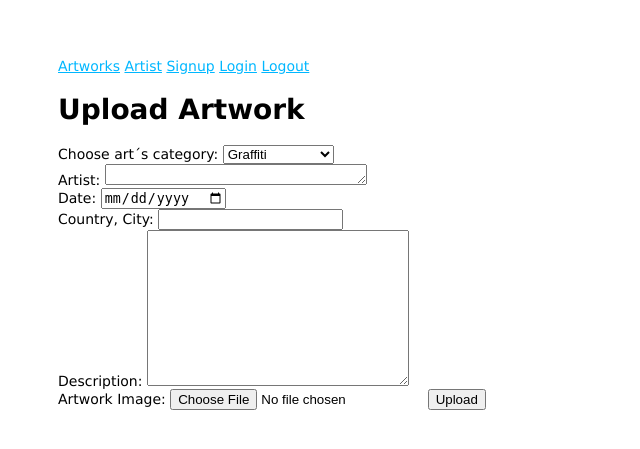
After one commit to Flo-Baker/buena-vista-streetart-club, a Node server app: page /artwork/upload in a window 1280 px wide. The commit adds this page. Shown: the top 449 px of the page, without its empty margins (0-640 px from the left). Run offline with Node 20, Linux system fonts and the light colour scheme; some libraries are stand-ins or nearby versions.

Commit message:
created Art model, artwork routes, view

```diff
--- a/app.js
+++ b/app.js
@@ -32,9 +32,13 @@ app.use("/", index);
 const authRoutes = require("./routes/auth.routes");
 app.use("/auth", authRoutes);
 
-// 2. Route -> Profile
+// 2. Route -> profile
 const profileRoutes = require("./routes/profile.routes");
 app.use("/profile", profileRoutes);
+
+// 3. Route -> artworks
+const artworkRoutes = require("./routes/artwork.routes");
+app.use("/artwork", artworkRoutes);
 
 // ❗ To handle errors. Routes that don't exist or errors that you handle in specific routes
 require("./error-handling")(app);
--- /dev/null
+++ b/routes/artwork.routes.js
@@ -0,0 +1,37 @@
+const router = require("express").Router();
+const Art = require("../models/Art.model");
+const ArtModel = require("../models/Art.model");
+
+// GET artworks/overview
+router.get("/overview", (req, res, next) => {
+    res.render("artworks/overview.hbs");
+  });
+
+// GET artworks/list
+router.get("/list", (req, res, next) => {
+    res.render("artworks/list.hbs");
+  });
+
+// GET artworks/upload
+router.get("/upload", (req, res, next) => {
+    const artwork = [ 'Graffiti', 'Sticker', 'Urban Knitting', 'Graphic Poster', 'Paper Works', 'Mosaic', 'Stencil' ];
+    res.render("artworks/upload.hbs", {artwork});
+  });
+
+// POST artworks/upload
+router.post("/upload", (req, res, next) => {
+    // Add a new artwork
+    const { category, artist, date, location, artworkImage } = req.body;
+    Art.create({ category, artist, date, location, artworkImage })
+      .then((art) => {
+        console.log("Here is the new artwork you have spotted.", art);
+        res.redirect("/overview");
+      })
+      .catch((err) => {
+        console.log("An error has occured while uploading an artwork.");
+      });
+  });
+
+
+
+module.exports = router;
--- /dev/null
+++ b/views/artworks/list.hbs
@@ -0,0 +1 @@
+<h1>Available Artworks</h1>
--- /dev/null
+++ b/views/artworks/overview.hbs
@@ -0,0 +1 @@
+<h1>Artworks</h1>
--- /dev/null
+++ b/views/artworks/upload.hbs
@@ -0,0 +1,33 @@
+<h1>Upload Artwork</h1>
+
+<div>
+<form action="artworks/upload" method="POST">
+
+    <label for="category">Choose art´s category:</label>
+    <select name="category">
+      {{#each artwork}}
+        <option value="{{this}}">{{this}}</option>
+      {{/each}}
+    </select>
+<br>
+    <label for="artist">Artist:</label>
+    <textarea name="artist" cols="30" rows="1"></textarea>
+<br>
+    <label for="date">Date:</label>
+    <input type="date" name="date"/>
+<br>
+    <label for="location">Country, City:</label>
+    <input type="text" name="location"/>
+<br>
+    <label for="description">Description:</label>
+    <textarea name="description" cols="30" rows="10"></textarea>
+<br>
+    <label for='artworkImage'>Artwork Image:</label>
+    <input type='file' name='artworkImage' />
+
+    <button type="submit">Upload</button>
+
+
+</form>
+
+</div>
--- a/views/layout.hbs
+++ b/views/layout.hbs
@@ -10,7 +10,11 @@
    </head>
 
    <body>
-
+<a href="/overview">Artworks</a>
+<a href="/overview">Artist</a>
+<a href="/auth/signup">Signup</a>
+<a href="/auth/login">Login</a>
+<a href="/logout">Logout</a>
       {{{body}}}
 
       <script src="/js/script.js"></script>
--- a/views/users/profile.hbs
+++ b/views/users/profile.hbs
@@ -1,4 +1,4 @@
-<h1>Profile of {{username}}</h1>
+<h1>Profile of {{this.username}}</h1>
 
 <div>
 
```
Also changed, not shown: models/Art.model.js (added, +32 -0 lines), routes/profile.routes.js (line endings or trailing spaces), views/artworks/details.hbs (added), views/artworks/update.hbs (added).
